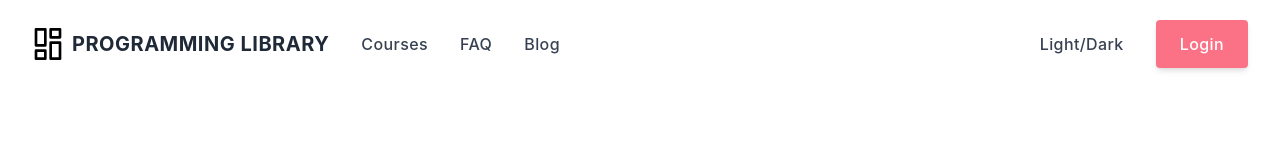
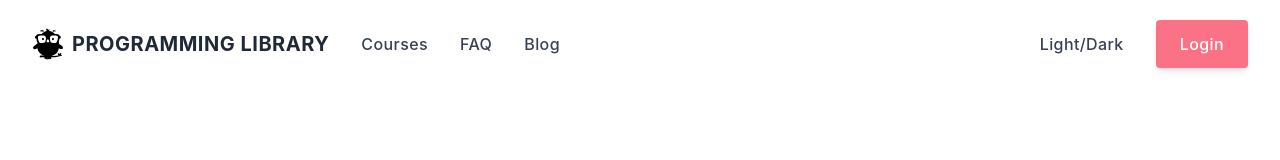
Before and after one commit to codernoyan/programming-library-client, a React (Create React App) app: page / in a window 1280 px wide. Shown: the top 160 px of the page. Built offline with nearby package versions, Linux system fonts and the light colour scheme; no server answers.

Commit message:
added logo on header

```diff
--- a/src/components/Header/Header.js
+++ b/src/components/Header/Header.js
@@ -4,6 +4,7 @@ import toast from 'react-hot-toast';
 import { Link } from 'react-router-dom';
 import { AuthContext } from '../../contexts/AuthProvider/AuthProvider';
 import { FaUserCircle } from "react-icons/fa";
+import { FaEarlybirds } from "react-icons/fa";
 
 const Header = () => {
   const { user, logOut } = useContext(AuthContext);
@@ -28,25 +29,11 @@ const Header = () => {
         <div className="flex items-center">
           <Link
             to="/"
-            aria-label="Company"
-            title="Company"
+            aria-label="Programming Library"
+            title="Programming Library"
             className="inline-flex items-center mr-8"
           >
-            <svg
-              className="w-8 text-deep-purple-accent-400"
-              viewBox="0 0 24 24"
-              strokeLinejoin="round"
-              strokeWidth="2"
-              strokeLinecap="round"
-              strokeMiterlimit="10"
-              stroke="currentColor"
-              fill="none"
-            >
-              <rect x="3" y="1" width="7" height="12" />
-              <rect x="3" y="17" width="7" height="6" />
-              <rect x="14" y="1" width="7" height="6" />
-              <rect x="14" y="11" width="7" height="12" />
-            </svg>
+            <FaEarlybirds className="h-8 w-8"/>
             <span className="ml-2 text-xl font-bold tracking-wide text-gray-800 uppercase">
               Programming Library
             </span>
```
